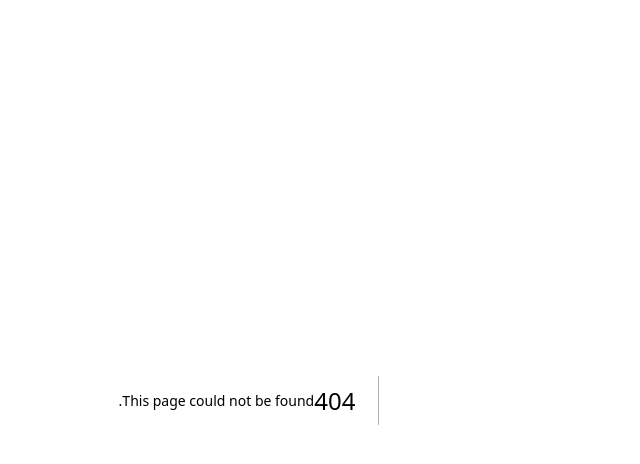
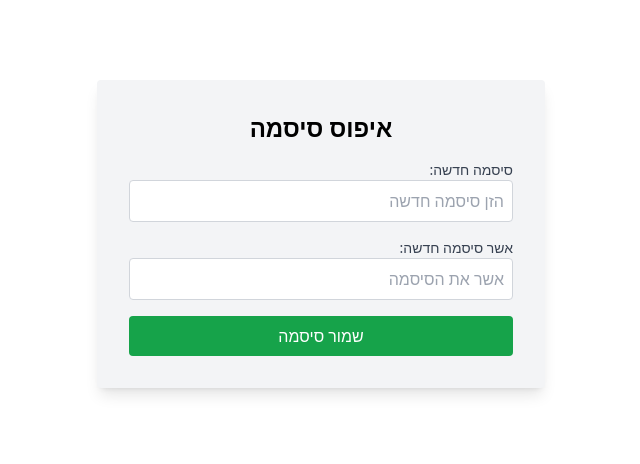
Before and after one commit to rachel-rapaport/lostAndFound, a Next.js app: page /reset-password in a window 1280 px wide. Before the commit this address had no page. Shown: the top 464 px of the page, without its empty margins (423-1063 px from the left). Built offline with nearby package versions, Linux system fonts and the light colour scheme.

Commit message:
begin of reset password

```diff
--- /dev/null
+++ b/src/app/(pages)/reset-password/page.tsx
@@ -0,0 +1,9 @@
+import { ResetPassword } from "@/app/components/ResetPassword";
+import React from "react";
+
+const page = () => {
+  return (
+   <div><ResetPassword></ResetPassword></div>
+  );
+};
+export default page;
--- a/src/app/components/Login.tsx
+++ b/src/app/components/Login.tsx
@@ -14,6 +14,8 @@ const LoginForm = () => {
   const [phone, setPhone] = useState("");
   const [error, setError] = useState("");
   const [isLogin, setIsLogin] = useState(false);
+  const [isModalOpen, setIsModalOpen] = useState(false);
+  const [resetEmail,setResetEmail] = useState("")
 
   useEffect(() => {
     //  Make an API request to check if the token is valid
@@ -33,6 +35,12 @@ const LoginForm = () => {
     setIsLogin(!isLogin);
   };
 
+  const openModal = () => {
+    setIsModalOpen(true);
+  };
+  const closeModal = () => {
+    setIsModalOpen(false);
+  };
   const onSubmit = async (e: React.FormEvent) => {
     e.preventDefault();
     if (isLogin) {
@@ -96,7 +104,11 @@ const LoginForm = () => {
       setError("An unexpected error occurred. Please try again.");
     }
   };
-
+  const handleResetPassword = () => {
+    console.log("Password reset email sent to:", email);
+    setResetEmail("")
+    closeModal();
+  };
   return (
     <div className="bg-slate-300 space-y-12 w-full h-[400px] text-black p-8">
       <div className="flex justify-center  space-x-4 mb-6">
@@ -171,10 +183,49 @@ const LoginForm = () => {
             type="password"
           />
         </div>
+        {isLogin?(<>       <a
+              href="#"
+              onClick={(e) => {
+                e.preventDefault();
+                openModal();
+              }}
+              className="text-blue-500 underline"
+            >
+              שכחת סיסמה?
+            </a></>):(<></>)}
         <button className="w-full bg-green-600 text-white py-2 mt-4 rounded">
           {isLogin ? "התחברות" : "הרשמה"}
         </button>
         {error && <p className="text-red-700 mt-4">{error}</p>}
+
+        {/* Modal */}
+      {isModalOpen && (
+        <div className="fixed inset-0 bg-black bg-opacity-50 flex justify-center items-center">
+          <div className="bg-white p-6 rounded shadow-md w-1/3 text-center">
+            <h2 className="text-lg font-bold mb-4">שחזור סיסמה</h2>
+            <p className="mb-4">אנא הזן את הדוא"ל שלך לקבלת קישור לאיפוס סיסמה:</p>
+            <input
+              type="email"
+              value={resetEmail}
+              onChange={(e) => setResetEmail(e.target.value)}
+              className="border border-gray-300 rounded w-full p-2 mb-4"
+              placeholder="דוא״ל"
+            />
+            <button
+              onClick={handleResetPassword}
+              className="bg-green-600 text-white px-4 py-2 rounded mr-2"
+            >
+              שלח
+            </button>
+            <button
+              onClick={closeModal}
+              className="bg-red-500 text-white px-4 py-2 rounded"
+            >
+              בטל
+            </button>
+          </div>
+        </div>
+      )}
       </form>
     </div>
   );
--- /dev/null
+++ b/src/app/components/ResetPassword.tsx
@@ -0,0 +1,81 @@
+"use client";
+import React, { useState } from "react";
+
+export const ResetPassword = () => {
+  const [password, setPassword] = useState("");
+  const [confirmPassword, setConfirmPassword] = useState("");
+  const [error, setError] = useState("");
+  const [success, setSuccess] = useState("");
+
+  const handleSubmit = async (e: React.FormEvent) => {
+    e.preventDefault();
+
+    // Validate passwords
+    if (password !== confirmPassword) {
+      setError("הסיסמאות אינן תואמות.");
+      return;
+    }
+
+    if (password.length < 8) {
+      setError("הסיסמה חייבת להיות לפחות 8 תווים.");
+      return;
+    }
+
+    try {
+      // Example: Send the password to the server for reset
+      console.log("Resetting password:", password);
+
+      // Simulate successful password reset
+      setSuccess("הסיסמה עודכנה בהצלחה.");
+      setPassword("");
+      setConfirmPassword("");
+      setError("");
+    } catch (err) {
+      setError("שגיאה בעדכון הסיסמה. נסה שוב.");
+    }
+  };
+
+  return (
+    <div className="bg-gray-100 p-8 rounded shadow-lg max-w-md mx-auto mt-20">
+      <h1 className="text-2xl font-bold mb-4 text-center">איפוס סיסמה</h1>
+      <form onSubmit={handleSubmit}>
+        <div className="mb-4">
+          <label htmlFor="password" className="block text-sm font-medium text-gray-700">
+            סיסמה חדשה:
+          </label>
+          <input
+            type="password"
+            id="password"
+            value={password}
+            onChange={(e) => setPassword(e.target.value)}
+            className="w-full border border-gray-300 rounded p-2"
+            placeholder="הזן סיסמה חדשה"
+            required
+          />
+        </div>
+        <div className="mb-4">
+          <label htmlFor="confirmPassword" className="block text-sm font-medium text-gray-700">
+            אשר סיסמה חדשה:
+          </label>
+          <input
+            type="password"
+            id="confirmPassword"
+            value={confirmPassword}
+            onChange={(e) => setConfirmPassword(e.target.value)}
+            className="w-full border border-gray-300 rounded p-2"
+            placeholder="אשר את הסיסמה"
+            required
+          />
+        </div>
+        {error && <p className="text-red-600 text-sm mb-4">{error}</p>}
+        {success && <p className="text-green-600 text-sm mb-4">{success}</p>}
+        <button
+          type="submit"
+          className="w-full bg-green-600 text-white py-2 rounded hover:bg-green-700 transition"
+        >
+          שמור סיסמה
+        </button>
+      </form>
+    </div>
+  );
+};
```
